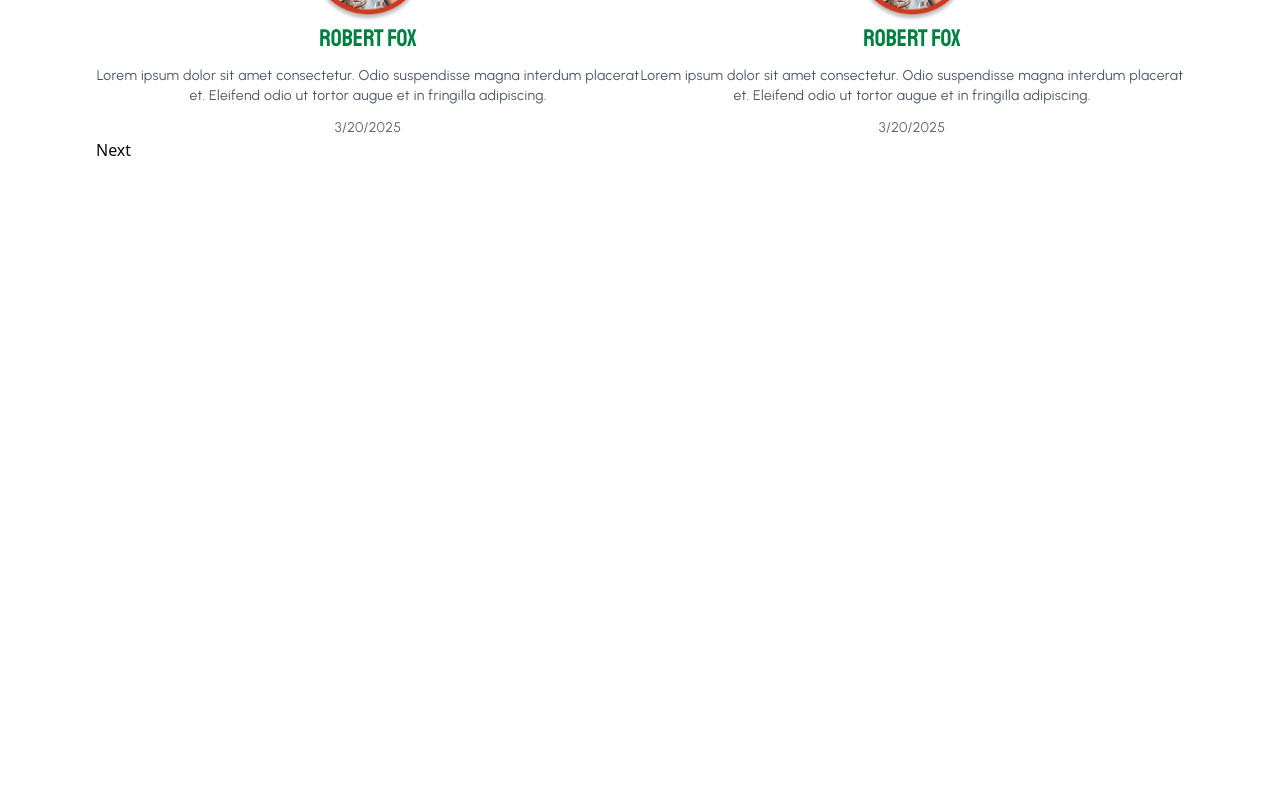
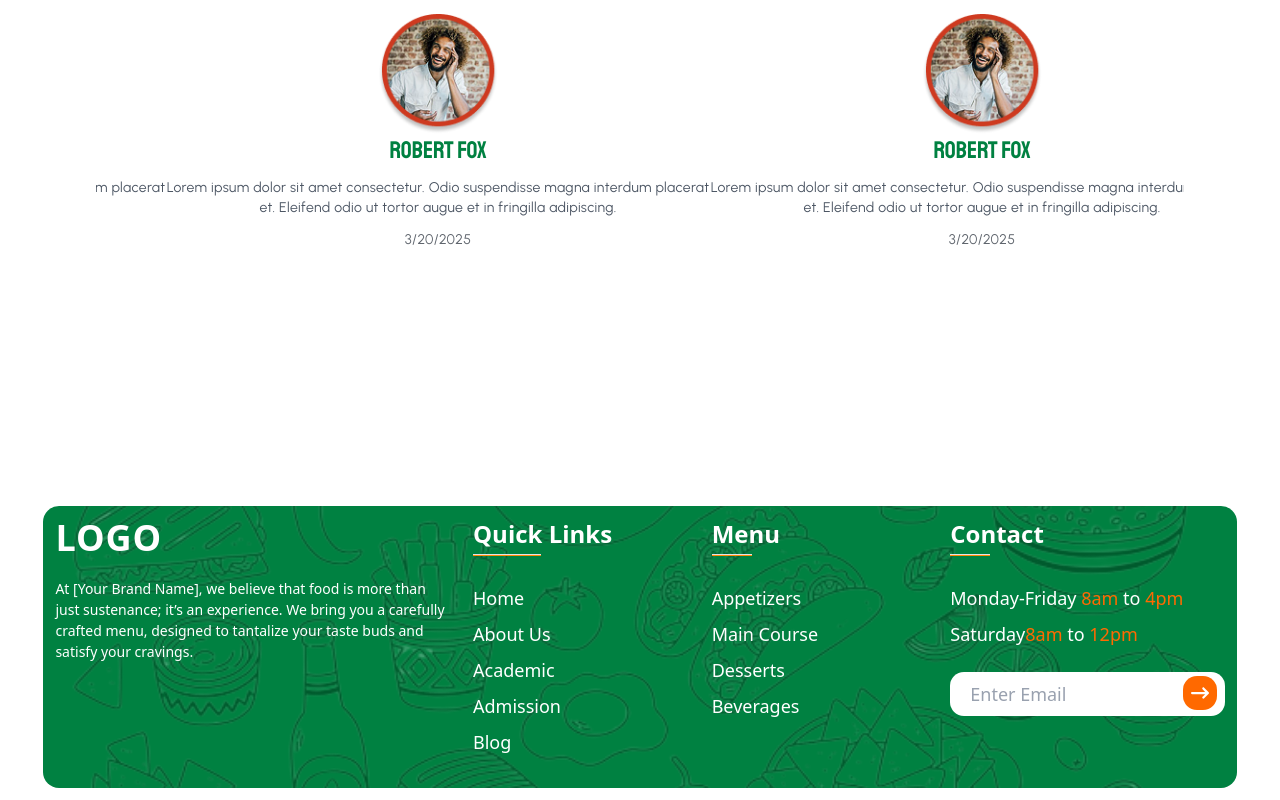
Before and after one commit to Maryammuhammadafzal/Fast_Food_Landing_Page, a Next.js app: page / in a window 1280 px wide. Shown: the part 3557-4357 px from the top of the page. Before the commit the page ends 3915 px from the top, so only its background shows below. Built offline with nearby package versions, Linux system fonts and the light colour scheme; a web font is replaced by a local one.

Commit message:
Creted Footer

```diff
--- a/app/Testimonial/Page.jsx
+++ b/app/Testimonial/Page.jsx
@@ -6,7 +6,7 @@ import React from 'react'
 const TestimonialPage = () => {
   return (
    <div className="w-full max-w-[1500px] mx-auto h-auto my-20 flex justify-center items-center">
-      <div className="md:w-[85%] w-full px-3 md:px-0 flex flex-col gap-6 h-auto">
+      <div className="md:w-[85%] w-full px-3 md:px-0 flex flex-col gap-30 h-auto">
         <div className="heading flex md:items-start items-center flex-col">
           <SubHeading text="Our Foodie Customers" />
           <Heading text="Customer Testimonial" />
--- a/app/layout.js
+++ b/app/layout.js
@@ -1,5 +1,7 @@
 import { Staatliches, Urbanist , Zilla_Slab_Highlight, Kaushan_Script, Cabin_Sketch } from "next/font/google";
 import "./globals.css";
+import HeroPage from "./Hero/Page";
+import Footer from "@/components/footer";
 
 const staatliches = Staatliches({
   variable: "--font-staatliches",
@@ -45,7 +47,11 @@ export default function RootLayout({ children }) {
       <body
         className={`${staatliches.variable} ${urbanist.variable} ${zillaSlabHighlight.variable} ${kaushanScript.variable} ${cabinSketch.variable} antialiased`}
       >
-        {children}
+        <HeroPage/>
+       <div className="section">
+         {children}
+       </div>
+        <Footer/>
       </body>
     </html>
   );
--- a/app/page.js
+++ b/app/page.js
@@ -10,7 +10,6 @@ import TestimonialPage from "./Testimonial/Page";
 export default function Home() {
   return (
    <div className="w-full min-h-screen overflow-hidden">
-<HeroPage/>
 <FeaturesPage/>
 <PopularPage/>
 <AboutPage/>
--- a/components/TestimonialCard.jsx
+++ b/components/TestimonialCard.jsx
@@ -9,9 +9,11 @@ const TestimonialCard = () => {
     dots: false,
     infinite: true,
     speed: 500,
+    autoplay: true,
     autoScroll: true,
     slidesToShow: 2,
     slidesToScroll: 1,
+    arrows: false,
   };
 
   return (
--- a/components/footer.jsx
+++ b/components/footer.jsx
@@ -1,11 +1,152 @@
 import React from 'react'
+import { FaArrowRightLong } from 'react-icons/fa6';
+import FeaturesBgImage from "../public/features-bg.png";
+const Footer = () => {
+   let contact_data = [
+    {
+      name: "Address:",
+      link: "3891 Ranchview Dr. Richardson, California 62639",
+    },
+    {
+      name: "Send Email:",
+      link: "Info@gmail.com",
+    },
+    {
+      name: "Call Emergency:",
+      link: "+88 (308) 555-0121",
+    },
+  ];
+  return (
+    <div className="w-full text-white h-auto gap-5 flex justify-center items-center p-3">
+      <div className="academySection  w-[95%] max-md:w-full bg-[#008141] rounded-2xl relative -z-20 h-auto flex flex-col gap-4 justify-center items-center ">
+        <div className="w-full h-full  absolute top-0 left-0  bg-cover bg-center opacity-30 -z-10"
+         style={{backgroundImage: `url(${FeaturesBgImage.src})`}}>
+          {/* <div className="overlay w-full h-full absolute top-0 left-0 bg-black"></div> */}
+         </div>
+        <div className="footerContent max-sm:justify-center w-full h-auto flex flex-wrap justify-between mb-3 ">
+          <div className="left w-[35%] max-sm:w-[100%] max-[900px]:w-[45%] max-sm:flex max-sm:flex-col max-sm:justify-center max-sm:items-center p-3 h-auto">
+            {/* Logo */}
+            <div className="logo ">
+              <h3 className="font-extrabold text-4xl tracking-wide uppercase">
+                Logo
+              </h3>
+            </div>
+            <p className="text-[14px] my-5 max-sm:w-[70%] max-sm:text-center font-[Nunito Sans] max-md:text-[14px] max-sm:text-[12px] max-sm:w-full font-[400]">
+              At [Your Brand Name], we believe that food is more than just
+              sustenance; it’s an experience. We bring you a carefully crafted
+              menu, designed to tantalize your taste buds and satisfy your
+              cravings.
+            </p>
+          </div>
 
-const footer = () => {
-  return (
-    <div>
-
+          <div className="middle max-sm:w-auto max-sm:mx-auto w-[20%] p-3 h-auto ">
+            <h4 className="text-white text-2xl font-bold capitalize max-lg:text-xl max-md:text-lg">
+              Quick Links
+            </h4>
+            <hr className="w-17 h-[2px] mt-1 pl-2 bg-orange-400" />
+            <ul className="list-none py-2 mt-5 gap-2 flex flex-col ">
+              <li className="text-lg font-[Nunito Sans]  font-[400]">
+                <a href="#" className="text-lg">
+                  Home
+                </a>
+              </li>
+              <li className="text-lg font-[Nunito Sans]  font-[400]">
+                <a href="#" className="text-lg">
+                  About Us
+                </a>
+              </li>
+              <li className="text-lg font-[Nunito Sans]  font-[400]">
+                <a href="#" className="text-lg">
+                  Academic
+                </a>
+              </li>
+              <li className="text-lg font-[Nunito Sans]  font-[400]">
+                <a href="#" className="text-lg">
+                  Admission
+                </a>
+              </li>
+              <li className="text-lg font-[Nunito Sans]  font-[400]">
+                <a href="#" className="text-lg">
+                  Blog
+                </a>
+              </li>
+            </ul>
+          </div>
+          <div className="middle max-sm:w-auto max-sm:mx-auto w-[20%] p-3 h-auto">
+            <h4 className="text-white text-2xl font-bold capitalize max-lg:text-xl max-md:text-lg">
+              Menu
+            </h4>
+            <hr className="w-10 h-[2px] mt-1 pl-2 bg-orange-400" />
+            <ul className="list-none py-2 mt-5 gap-2 flex flex-col ">
+              <li className="text-lg font-[Nunito Sans]  font-[400] ">
+                <a href="#" className="text-lg">
+                  Appetizers
+                </a>
+              </li>
+              <li className="text-lg font-[Nunito Sans]  font-[400]">
+                <a href="#" className="text-lg">
+                  Main Course
+                </a>
+              </li>
+              <li className="text-lg font-[Nunito Sans]  font-[400]">
+                <a href="#" className="text-lg">
+                  Desserts
+                </a>
+              </li>
+              <li className="text-lg font-[Nunito Sans]  font-[400]">
+                <a href="#" className="text-lg">
+                  Beverages
+                </a>
+              </li>
+            </ul>
+          </div>
+          <div className="left max-sm:w-full max-sm:px-3  w-[25%] p-3  h-auto max-[900px]:w-full">
+            <h4 className="text-white text-2xl font-bold capitalize max-lg:text-xl  max-md:text-lg">
+              Contact
+            </h4>
+            <hr className="w-10 h-[2px] mt-1 pl-2 bg-orange-400" />
+            <ul className="list-none py-2 mt-5 gap-2 flex flex-col ">
+              <li className="text-lg font-[Nunito Sans]   font-[400]">
+                <p className="max-sm:text-[18px]">
+                  Monday-Friday <span className="text-orange-500">8am</span> to{" "}
+                  <span className="text-orange-500">4pm</span>
+                </p>
+              </li>
+              <li className="text-lg font-[Nunito Sans]   font-[400]">
+                <p className="max-sm:text-[18px]">
+                  Saturday<span className="text-orange-500">8am</span> to{" "}
+                  <span className="text-orange-500">12pm</span>
+                </p>
+              </li>
+              <li className="text-lg font-[Nunito Sans] max-sm:hidden max-sm:w-full  relative font-[400] my-4">
+                <input
+                  type="email"
+                  placeholder="Enter Email"
+                  className="py-2 bg-white text-black w-full placeholder:text-gray-400 px-5 rounded-xl"
+                />
+                <button className="absolute right-2 top-1 bg-orange-500 p-2 z-10 rounded-xl">
+                  <FaArrowRightLong />
+                </button>
+              </li>
+            </ul>
+            <div className="w-full min-sm:hidden flex justify-evenly items-center  text-white max-sm:flex-wrap max-sm:h-auto max-sm:gap-5">
+              {contact_data.map(({ name, link }) => (
+                <div
+                  key={name}
+                  className="w-[200px] flex flex-col max-sm:w-full"
+                >
+                  <h3 className="text-lg">{name}</h3>
+                  <a href="{link}" className="text-[14px]">
+                    {link}
+                  </a>
+                </div>
+              ))}
+            </div>
+          </div>
+        </div>
+      </div>
     </div>
   )
 }
 
-export default footer
+export default Footer
```
